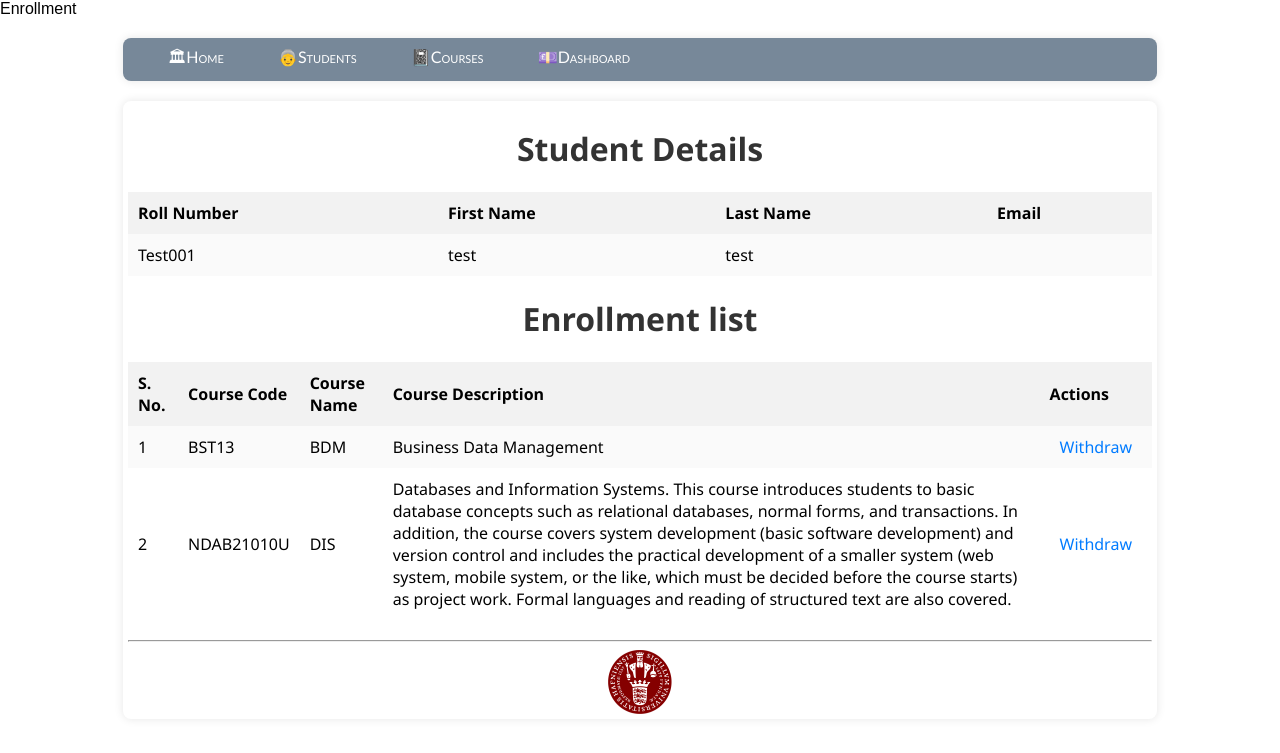
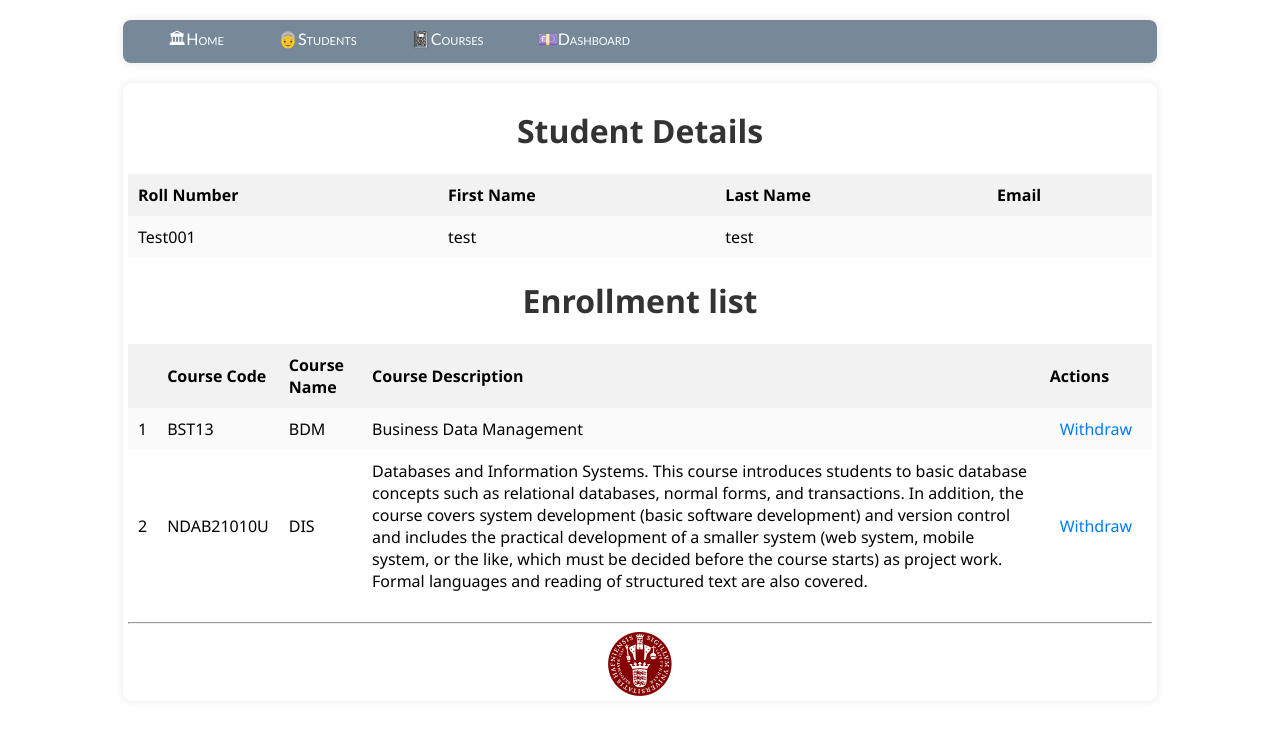
Before and after one commit to daniel2036/Course-Enrollment-Webapp, a Flask app: page /student/2 in a window 1280 px wide. Shown: the top 753 px of the page. Run offline with Flask 3, Linux system fonts and the light colour scheme.

Commit message:
Code clean up

```diff
--- a/templates/details.html
+++ b/templates/details.html
@@ -1,6 +1,5 @@
 {% extends "layout.html" %}
 {% block title %}
-  Enrollment
 {% endblock %}
 
 {% block content %}
@@ -23,7 +22,7 @@
         <h1 align="center">Enrollment list</h1>
         <table id = "enroll-table">
             <tr>
-                <th>S. No.</th>
+                <th></th>
                 <th>Course Code</th>
                 <th>Course Name</th>
                 <th>Course Description</th>
@@ -31,7 +30,7 @@
             </tr>
             {% for i in list %}
             <tr>
-                <td>{{i.course_id}}</td>
+                <td>{{loop.index}}</td>
                 <td>{{i.course_code}}</td>
                 <td>{{i.course_name}}</td>
                 <td>{{i.course_description}}</td>
```
Also changed, not shown: instance/database.sqlite3.
